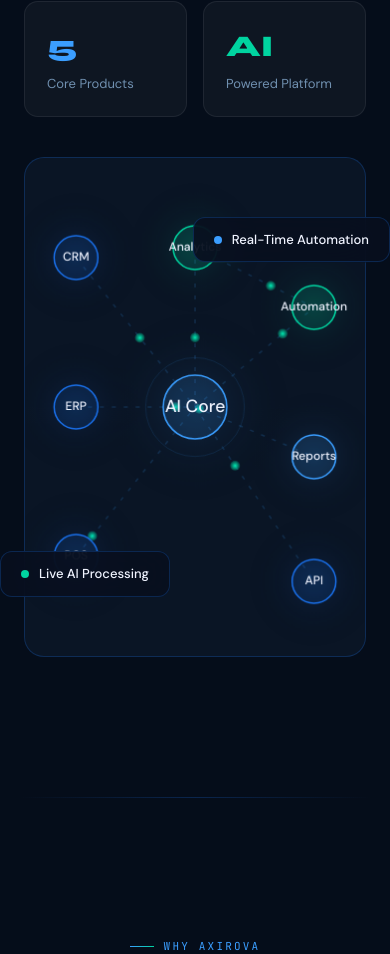
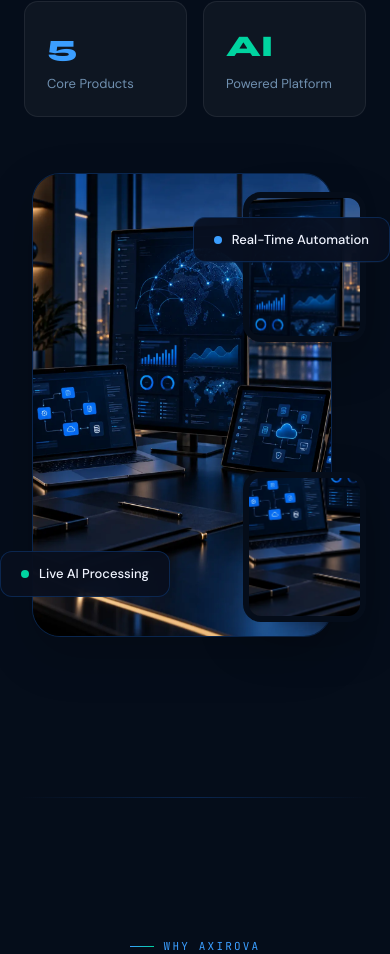
Before and after one commit to ahmedaltyeb/axirova, a React (Vite) app: page /#/ in a window 390 px wide. Shown: the part 2125-3079 px from the top of the page. Built offline with nearby package versions, Linux system fonts and the light colour scheme; no server answers.

Commit message:
Redesign About visual with image collage

```diff
--- a/src/components/About.jsx
+++ b/src/components/About.jsx
@@ -1,69 +1,12 @@
-import React, { useEffect, useRef } from 'react';
+import React from 'react';
 import { motion } from 'framer-motion';
 import { useLanguage } from '../context/LanguageContext';
-import { prefersReducedMotion } from '../hooks/usePrefersReducedMotion';
 
 const fadeUp = { initial: { opacity: 0, y: 50 }, whileInView: { opacity: 1, y: 0 }, viewport: { once: true, margin: '-50px' } };
 const fadeRight = { initial: { opacity: 0, x: 60 }, whileInView: { opacity: 1, x: 0 }, viewport: { once: true, margin: '-50px' } };
 
 export default function About() {
   const { t } = useLanguage();
-  const canvasRef = useRef(null);
-
-  useEffect(() => {
-    const c = canvasRef.current;
-    if (!c) return;
-    const ctx = c.getContext('2d');
-    const reduced = prefersReducedMotion();
-    let W, H, t = 0, animId;
-    const resize = () => { W = c.width = c.offsetWidth; H = c.height = c.offsetHeight; };
-    resize();
-    window.addEventListener('resize', resize);
-
-    const nodes = [
-      { lbl: 'CRM', x: .15, y: .2, c: '#1a6fe8' }, { lbl: 'ERP', x: .15, y: .5, c: '#1a6fe8' }, { lbl: 'POS', x: .15, y: .8, c: '#1a6fe8' },
-      { lbl: 'AI Core', x: .5, y: .5, r: 32, c: '#3b9eff' }, { lbl: 'Analytics', x: .5, y: .18, c: '#00d4a0' },
-      { lbl: 'Automation', x: .85, y: .3, c: '#00d4a0' }, { lbl: 'Reports', x: .85, y: .6, c: '#3b9eff' }, { lbl: 'API', x: .85, y: .85, c: '#1a6fe8' },
-    ];
-    const edges = [[0,3],[1,3],[2,3],[3,4],[3,5],[3,6],[3,7],[4,5]];
-
-    const draw = () => {
-      ctx.clearRect(0, 0, W, H); t += .007;
-      edges.forEach(([a, b], i) => {
-        const na = nodes[a], nb = nodes[b];
-        const x1 = na.x * W, y1 = na.y * H, x2 = nb.x * W, y2 = nb.y * H;
-        ctx.setLineDash([4, 8]);
-        ctx.beginPath(); ctx.moveTo(x1, y1); ctx.lineTo(x2, y2);
-        ctx.strokeStyle = 'rgba(59,158,255,0.18)'; ctx.lineWidth = 1.5; ctx.stroke();
-        ctx.setLineDash([]);
-        const p = (t * 1.2 + i * .3) % 1;
-        const px = x1 + (x2 - x1) * p, py = y1 + (y2 - y1) * p;
-        const g2 = ctx.createRadialGradient(px, py, 0, px, py, 6);
-        g2.addColorStop(0, 'rgba(0,240,181,1)'); g2.addColorStop(1, 'rgba(0,240,181,0)');
-        ctx.beginPath(); ctx.arc(px, py, 5, 0, Math.PI * 2); ctx.fillStyle = g2; ctx.fill();
-      });
-      nodes.forEach((n) => {
-        const x = n.x * W, y = n.y * H, r = n.r || 22;
-        const g = ctx.createRadialGradient(x, y, 0, x, y, r * 3);
-        g.addColorStop(0, n.c + '20'); g.addColorStop(1, 'transparent');
-        ctx.beginPath(); ctx.arc(x, y, r * 3, 0, Math.PI * 2); ctx.fillStyle = g; ctx.fill();
-        if (n.r) {
-          const pr = r * 1.6 + Math.sin(t * 2) * 4;
-          ctx.beginPath(); ctx.arc(x, y, pr, 0, Math.PI * 2);
-          ctx.strokeStyle = 'rgba(59,158,255,0.12)'; ctx.lineWidth = 1; ctx.stroke();
-        }
-        ctx.beginPath(); ctx.arc(x, y, r, 0, Math.PI * 2);
-        ctx.fillStyle = n.c + '20'; ctx.strokeStyle = n.c; ctx.lineWidth = 1.5; ctx.fill(); ctx.stroke();
-        ctx.fillStyle = getComputedStyle(document.documentElement).getPropertyValue('--text').trim() || '#f0f4ff';
-        ctx.font = `500 ${Math.max(10, r * .55)}px DM Sans,sans-serif`;
-        ctx.textAlign = 'center'; ctx.textBaseline = 'middle';
-        ctx.fillText(n.lbl, x, y);
-      });
-      if (!reduced) animId = requestAnimationFrame(draw);
-    };
-    draw();
-    return () => { cancelAnimationFrame(animId); window.removeEventListener('resize', resize); };
-  }, []);
 
   const metrics = [
     { n: '150+', lk: 'about.m1l', em: true },
@@ -108,9 +51,10 @@ export default function About() {
           </div>
 
           {/* Visual */}
-          <motion.div {...fadeRight} transition={{ duration: 1, delay: .2, ease: [.22,1,.36,1] }}
-            style={{ position: 'relative', height: '500px' }}>
-            <canvas ref={canvasRef} style={{ width: '100%', height: '100%', borderRadius: '20px', border: '1px solid var(--border2)', background: 'var(--bg3)' }} />
+          <motion.div className="about-visual-collage" {...fadeRight} transition={{ duration: 1, delay: .2, ease: [.22,1,.36,1] }}>
+            <img className="about-visual-main" src="/images/about-axirova.webp" alt="AXIROVA connected AI, software and automation ecosystem" loading="lazy" />
+            <div className="about-visual-crop about-visual-crop--top" aria-hidden="true" />
+            <div className="about-visual-crop about-visual-crop--bottom" aria-hidden="true" />
             {[
               { cls: 'ab1', color: 'var(--emerald)', labelKey: 'about.badge1', style: { bottom: '60px', left: '-24px', animation: 'float-badge-a 4s ease-in-out infinite alternate' } },
               { cls: 'ab2', color: 'var(--blue2)',   labelKey: 'about.badge2', style: { top: '60px', right: '-24px', animation: 'float-badge-b 4s ease-in-out infinite alternate' } },
--- a/src/styles/globals.css
+++ b/src/styles/globals.css
@@ -472,9 +472,41 @@ body::before {
   gap: 80px;
   align-items: center;
 }
+.about-visual-collage {
+  position: relative;
+  min-height: 560px;
+  padding: 22px 46px 24px 22px;
+}
+.about-visual-main {
+  width: 100%;
+  height: 100%;
+  min-height: 514px;
+  object-fit: cover;
+  object-position: center;
+  display: block;
+  border-radius: 28px;
+  border: 1px solid var(--border2);
+  box-shadow: var(--card-shadow);
+}
+.about-visual-crop {
+  position: absolute;
+  width: 38%;
+  aspect-ratio: .82;
+  right: 0;
+  background-image: url('/images/about-axirova.webp');
+  background-repeat: no-repeat;
+  background-size: 270%;
+  border: 8px solid var(--bg);
+  border-radius: 22px;
+  box-shadow: 0 18px 48px rgba(0,0,0,.24);
+}
+.about-visual-crop--top { top: 7%; background-position: 58% 18%; }
+.about-visual-crop--bottom { bottom: 7%; background-position: 18% 72%; }
 @media (max-width: 768px) {
   .about-inner { grid-template-columns: 1fr; gap: 40px; }
-  .about-visual { height: 320px !important; }
+  .about-visual-collage { min-height: 500px; padding: 16px 34px 20px 8px; }
+  .about-visual-main { min-height: 464px; }
+  .about-visual-crop { width: 36%; border-width: 6px; border-radius: 18px; }
 }
 
 /* ── VISION INNER ── */
```
Also changed, not shown: public/images/about-axirova.webp (added).
